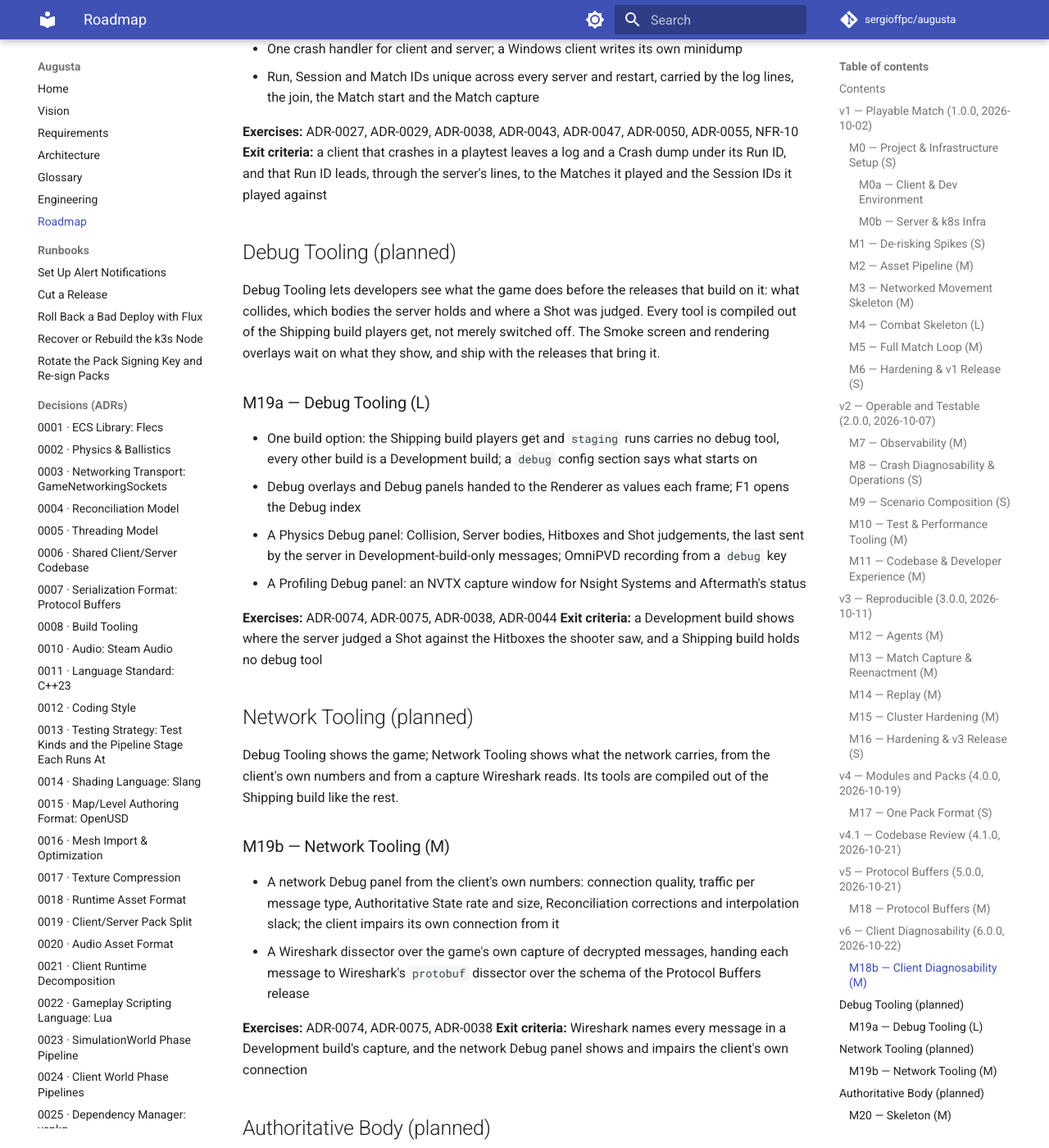
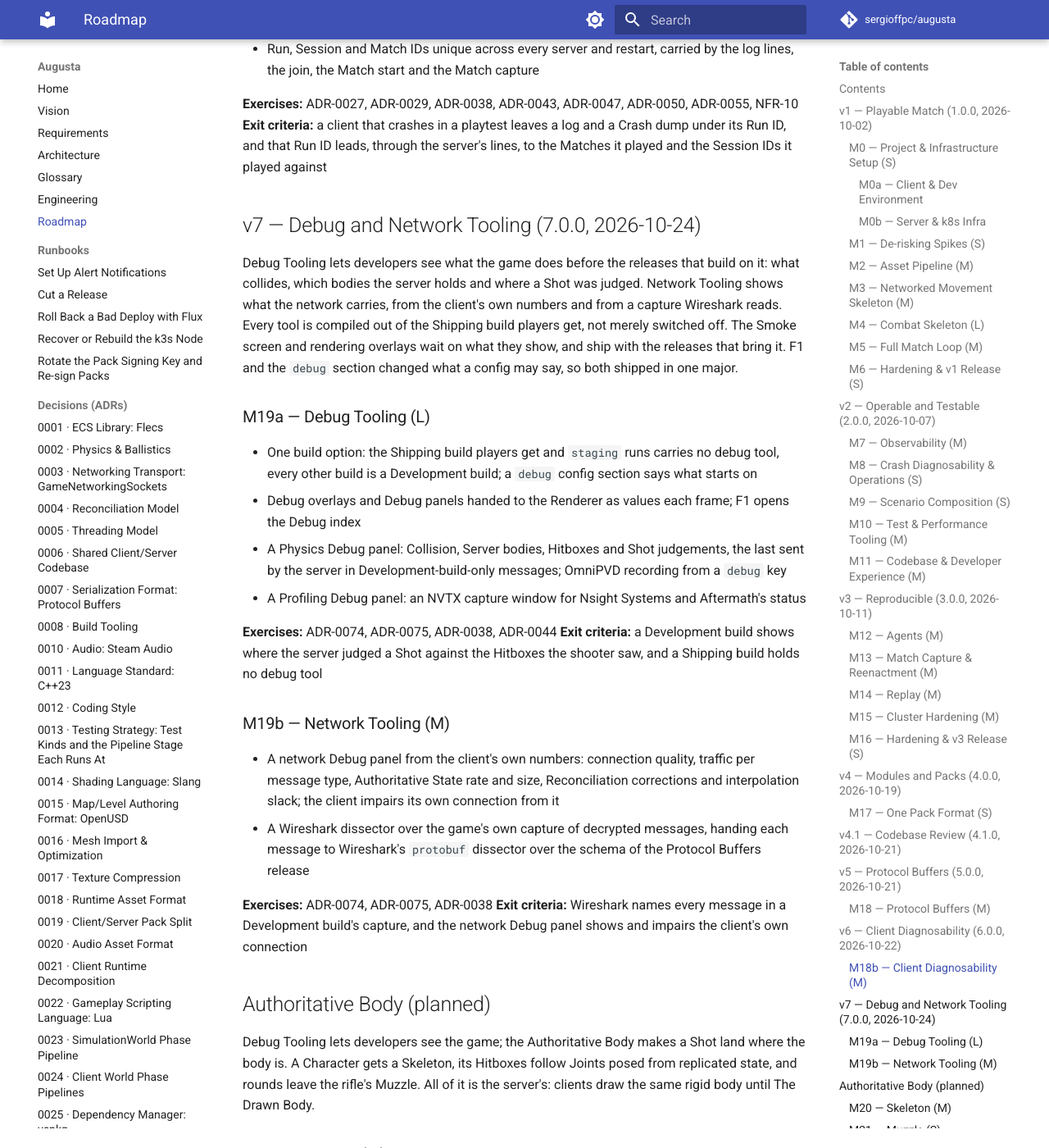
Before and after one commit to sergioffpc/augusta, an MkDocs documentation site: the page built from docs/ROADMAP.md, in a window 1280 px wide and 1400 px high, scrolled down 10379 px. Shown: the whole window at 82% size. Built offline with MkDocs 1.6.1 and Material for MkDocs 9.7.7, drawn with Linux system fonts in a browser that asks for light colours; comment, search, counter and statistics services are not loaded; some of the changed text lies outside the part shown.

Commit message:
chore(release): date the Debug and Network Tooling release in the roadmap
Co-Authored-By: Claude Opus 5.5 <noreply@anthropic.com>

```diff
--- a/docs/ROADMAP.md
+++ b/docs/ROADMAP.md
@@ -41,9 +41,8 @@ the issues is ENGINEERING.md's Milestones section.
     - [M18 — Protocol Buffers (M)](#m18--protocol-buffers-m)
 - [v6 — Client Diagnosability (6.0.0, 2026-10-22)](#v6--client-diagnosability-600-2026-10-22)
     - [M18b — Client Diagnosability (M)](#m18b--client-diagnosability-m)
-- [Debug Tooling (planned)](#debug-tooling-planned)
+- [v7 — Debug and Network Tooling (7.0.0, 2026-10-24)](#v7--debug-and-network-tooling-700-2026-10-24)
     - [M19a — Debug Tooling (L)](#m19a--debug-tooling-l)
-- [Network Tooling (planned)](#network-tooling-planned)
     - [M19b — Network Tooling (M)](#m19b--network-tooling-m)
 - [Authoritative Body (planned)](#authoritative-body-planned)
     - [M20 — Skeleton (M)](#m20--skeleton-m)
@@ -417,13 +416,16 @@ ADR-0055, NFR-10 **Exit criteria:** a client that crashes in a playtest leaves a
 log and a Crash dump under its Run ID, and that Run ID leads, through the
 server's lines, to the Matches it played and the Session IDs it played against
 
-## Debug Tooling (planned)
+## v7 — Debug and Network Tooling (7.0.0, 2026-10-24)
 
 Debug Tooling lets developers see what the game does before the releases that
 build on it: what collides, which bodies the server holds and where a Shot was
-judged. Every tool is compiled out of the Shipping build players get, not merely
-switched off. The Smoke screen and rendering overlays wait on what they show,
-and ship with the releases that bring it.
+judged. Network Tooling shows what the network carries, from the client's own
+numbers and from a capture Wireshark reads. Every tool is compiled out of the
+Shipping build players get, not merely switched off. The Smoke screen and
+rendering overlays wait on what they show, and ship with the releases that bring
+it. F1 and the `debug` section changed what a config may say, so both shipped in
+one major.
 
 ### M19a — Debug Tooling (L)
 
@@ -441,12 +443,6 @@ and ship with the releases that bring it.
 **Exercises:** ADR-0074, ADR-0075, ADR-0038, ADR-0044 **Exit criteria:** a
 Development build shows where the server judged a Shot against the Hitboxes the
 shooter saw, and a Shipping build holds no debug tool
-
-## Network Tooling (planned)
-
-Debug Tooling shows the game; Network Tooling shows what the network carries,
-from the client's own numbers and from a capture Wireshark reads. Its tools are
-compiled out of the Shipping build like the rest.
 
 ### M19b — Network Tooling (M)
 
```
